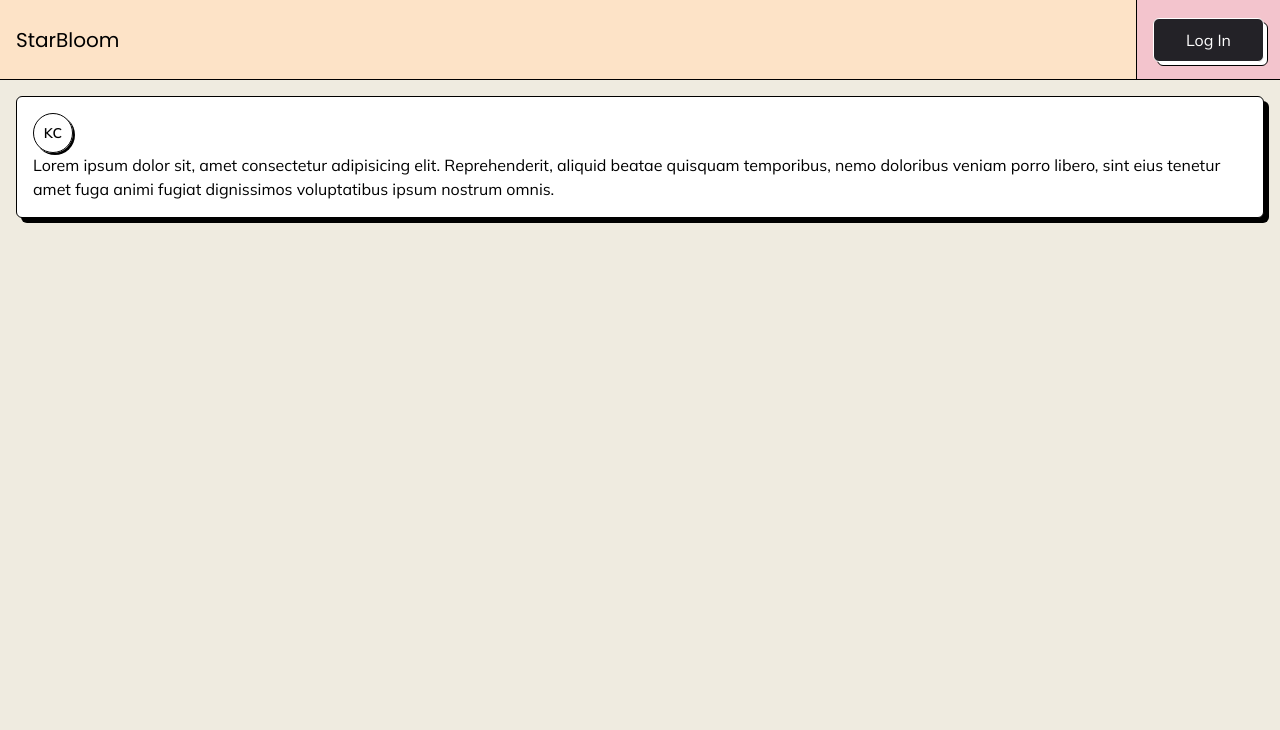
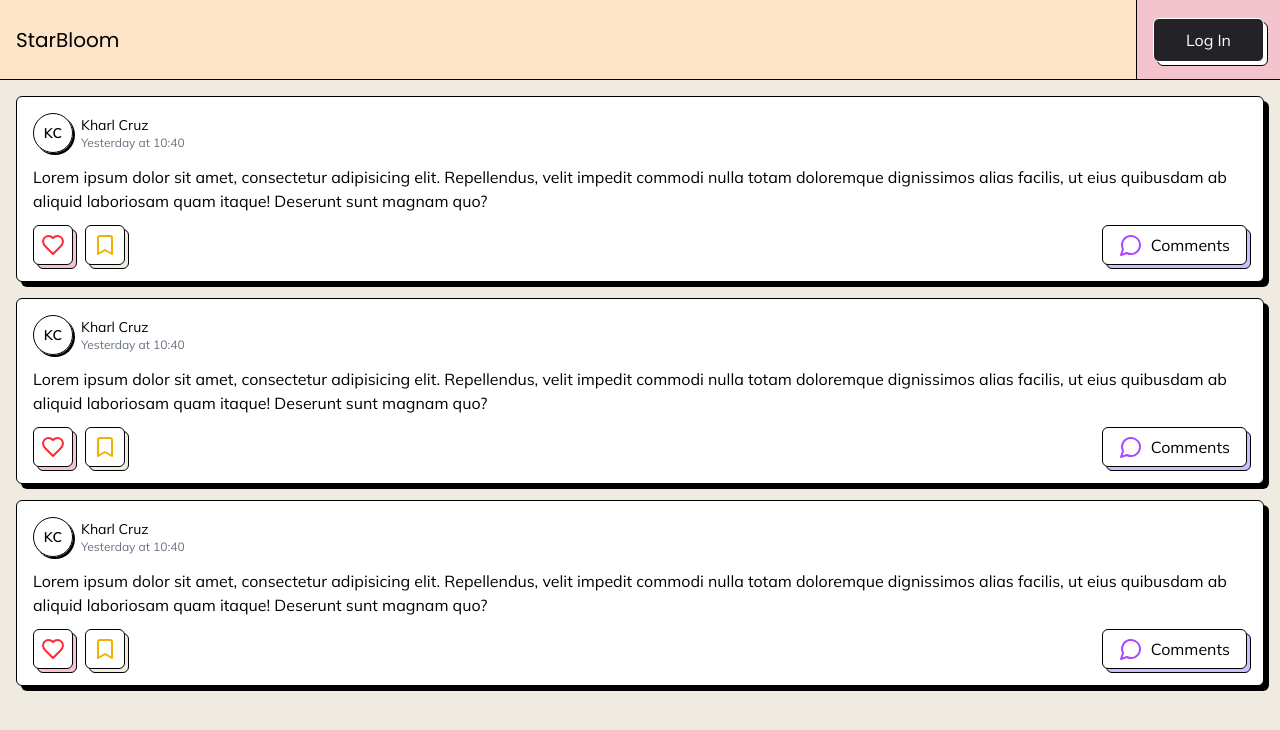
Before and after one commit to kharljhon14/starbloom, a React (Vite) app: page / in a window 1280 px wide. Shown: the top 730 px of the page. Built offline with nearby package versions, Linux system fonts and the light colour scheme; a web font is replaced by a local one.

Commit message:
[Feat] Post card

```diff
--- a/package.json
+++ b/package.json
@@ -13,6 +13,7 @@
     "@tailwindcss/vite": "^4.0.3",
     "class-variance-authority": "^0.7.1",
     "clsx": "^2.1.1",
+    "lucide-react": "^0.474.0",
     "react": "^18.3.1",
     "react-dom": "^18.3.1",
     "tailwind-merge": "^3.0.1",
--- a/src/App.tsx
+++ b/src/App.tsx
@@ -1,18 +1,14 @@
-import Avatar from './components/avatar';
-import Card from './components/card';
 import Header from './components/header';
+import PostCard from './features/posts/post-card';
 
 function App() {
   return (
     <div>
       <Header />
       <div className=" m-4 flex flex-col gap-4">
-        <Card>
-          <Avatar fallback="KC" />
-          Lorem ipsum dolor sit, amet consectetur adipisicing elit. Reprehenderit, aliquid beatae
-          quisquam temporibus, nemo doloribus veniam porro libero, sint eius tenetur amet fuga animi
-          fugiat dignissimos voluptatibus ipsum nostrum omnis.
-        </Card>
+        <PostCard />
+        <PostCard />
+        <PostCard />
       </div>
     </div>
   );
--- /dev/null
+++ b/src/features/posts/post-card.tsx
@@ -0,0 +1,51 @@
+import { Heart, Bookmark, MessageCircle } from 'lucide-react';
+import Avatar from '../../components/avatar';
+import Button from '../../components/button';
+import Card from '../../components/card';
+
+export default function PostCard() {
+  return (
+    <Card>
+      <div className="flex flex-col gap-3">
+        <div className="flex items-center gap-2">
+          <Avatar fallback="KC" />
+          <div className="flex flex-col">
+            <span className="text-sm">Kharl Cruz</span>
+            <span className="text-xs text-gray-500">Yesterday at 10:40</span>
+          </div>
+        </div>
+        <p>
+          Lorem ipsum dolor sit amet, consectetur adipisicing elit. Repellendus, velit impedit
+          commodi nulla totam doloremque dignissimos alias facilis, ut eius quibusdam ab aliquid
+          laboriosam quam itaque! Deserunt sunt magnam quo?
+        </p>
+        <div className="flex justify-between">
+          <div className="flex gap-3">
+            <Button
+              variant="secondary"
+              secondaryColor="danger"
+              size="icon"
+            >
+              <Heart className="text-red-500" />
+            </Button>
+            <Button
+              variant="secondary"
+              secondaryColor="accent"
+              size="icon"
+            >
+              <Bookmark className="text-yellow-500" />
+            </Button>
+          </div>
+
+          <Button
+            variant="secondary"
+            secondaryColor="secondary"
+          >
+            <MessageCircle className="text-purple-500" />
+            Comments
+          </Button>
+        </div>
+      </div>
+    </Card>
+  );
+}
```
Also changed, not shown: 1 other file (tests, documents, lock files or other folders).
